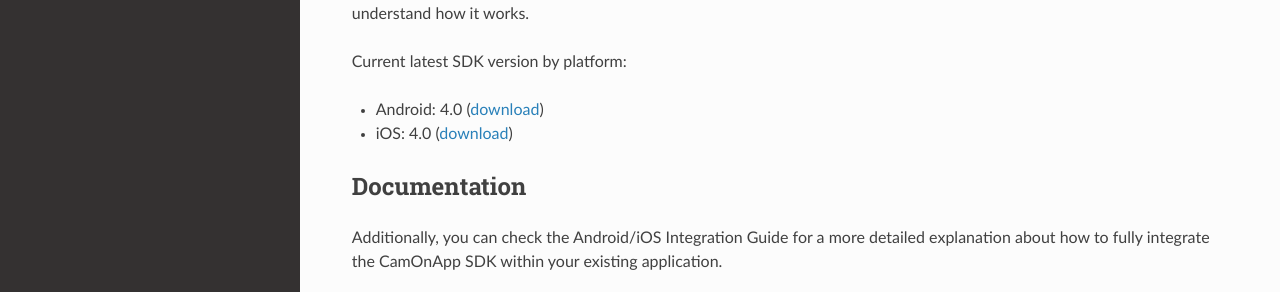
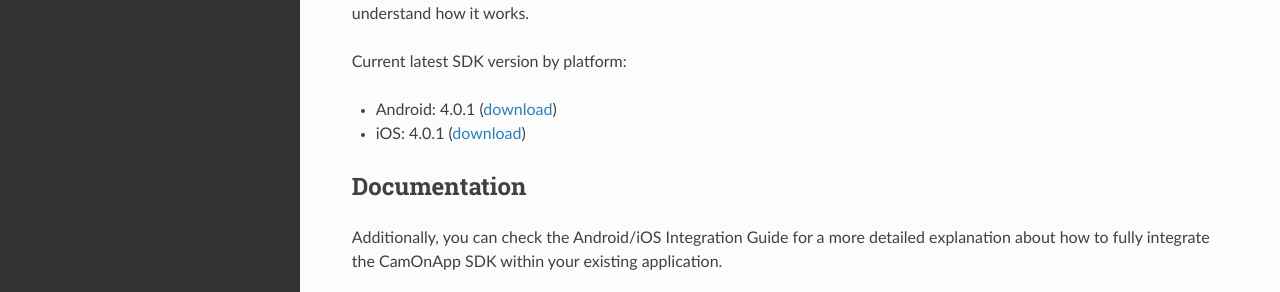
Before and after one commit to camonapp/documentation, a Sphinx documentation site: the page built from source/index.rst, in a window 1280 px wide. Shown: the part 238-530 px from the top of the page. Built offline with Sphinx 7.4.7 and the Read the Docs theme 2.0.0, drawn with Linux system fonts in a browser that asks for light colours.

Commit message:
Update de version de SDK para descargar a 4.0.1

```diff
--- a/source/index.rst
+++ b/source/index.rst
@@ -13,8 +13,8 @@
 
 Current latest SDK version by platform:
 
-* Android: 4.0 (`download <https://s3.amazonaws.com/assets-studio.camonapp.com/files/sdk/4.0/SDK-Android.zip>`_)
-* iOS: 4.0 (`download <https://s3.amazonaws.com/assets-studio.camonapp.com/files/sdk/4.0/SDK-iOS.zip>`_)
+* Android: 4.0.1 (`download <https://s3.amazonaws.com/assets-studio.camonapp.com/files/sdk/4.0.1/SDK-Android.zip>`_)
+* iOS: 4.0.1 (`download <https://s3.amazonaws.com/assets-studio.camonapp.com/files/sdk/4.0.1/SDK-iOS.zip>`_)
 
 Documentation
 -------------
```
